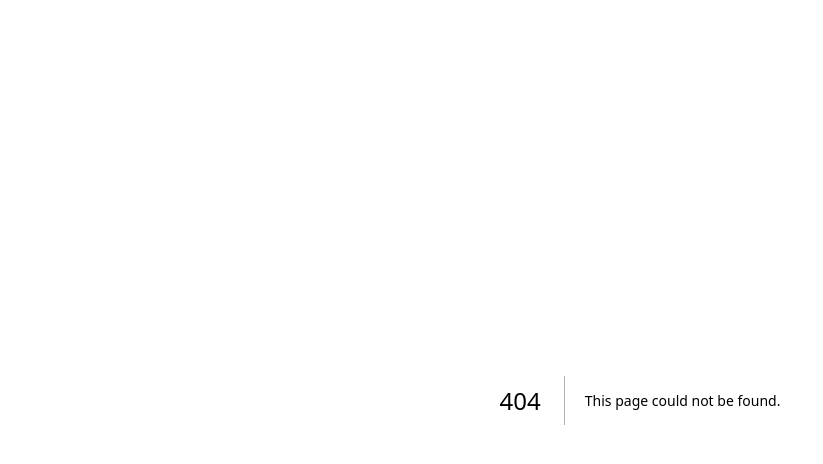
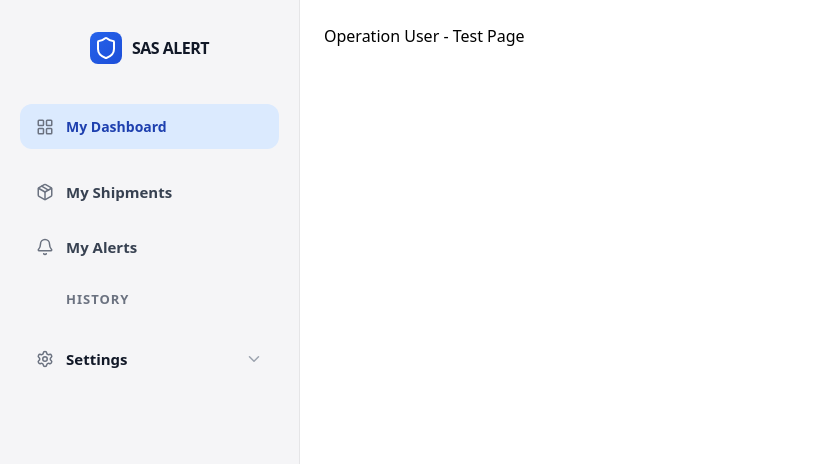
Before and after one commit to Nadeesha-Maduwantha/SAS_project, a Next.js app in the folder SAS/: page /operation_user in a window 1280 px wide. Before the commit this address had no page. Shown: the top 464 px of the page, without its empty margins (0-823 px from the left). Built offline with nearby package versions, Linux system fonts and the light colour scheme.

Commit message:
opration user nav bar

```diff
--- /dev/null
+++ b/SAS/app/(protected)/admin/page.tsx
@@ -0,0 +1,14 @@
+import AdminLeftNavBar from '../../../components/AdminUser/AdminLeftNavBar';
+
+export default function AdminPage() {
+  return (
+    <div style={{ display: 'flex' }}>
+      <AdminLeftNavBar />
+
+      <main style={{ padding: 24, flex: 1 }}>
+        <h1>Admin - Test Page</h1>
+        <p></p>
+      </main>
+    </div>
+  );
+}
--- /dev/null
+++ b/SAS/app/(protected)/operation_user/page.tsx
@@ -0,0 +1,14 @@
+import OperationLeftNavBar from '../../../components/OperationUser/OperationLeftNavBar';
+
+export default function OperationUserPage() {
+  return (
+    <div style={{ display: 'flex' }}>
+      <OperationLeftNavBar />
+
+      <main style={{ padding: 24, flex: 1 }}>
+        <h1>Operation User - Test Page</h1>
+        <p></p>
+      </main>
+    </div>
+  );
+}
--- a/SAS/components/AdminUser/AdminLeftNavBar.tsx
+++ b/SAS/components/AdminUser/AdminLeftNavBar.tsx
@@ -13,7 +13,8 @@ import {
   Shield,
   Plus,
 } from 'lucide-react';
-import '../../../styles/ComponentStyles/AdminLeftNavBar.css';
+import '../../styles/ComponentStyles/AdminLeftNavBar.css';
+
 
 export default function AdminLeftNavBar() {
   const router = useRouter();
@@ -68,7 +69,7 @@ export default function AdminLeftNavBar() {
           onClick={() => toggleSection('shipments')}
         >
           <FileText className="nav-icon" />
-          <span>DEPARTMENT SHIPMENTS</span>
+          <span>Department Shipments</span>
           <ChevronDown
             className={`chevron-icon ${expandedSections.shipments ? 'expanded' : ''}`}
           />
@@ -103,7 +104,7 @@ export default function AdminLeftNavBar() {
         onClick={() => handleNavigation('/admin/templates')}
       >
         <Plus className="nav-icon" />
-        <span>CREATE TEMPLATE</span>
+        <span>Create Template</span>
       </button>
 
       {/* Department Alerts */}
@@ -113,7 +114,7 @@ export default function AdminLeftNavBar() {
           onClick={() => toggleSection('alerts')}
         >
           <Bell className="nav-icon" />
-          <span>DEPARTMENT ALERTS</span>
+          <span>Department Alerts</span>
           <ChevronDown
             className={`chevron-icon ${expandedSections.alerts ? 'expanded' : ''}`}
           />
@@ -185,7 +186,7 @@ export default function AdminLeftNavBar() {
           onClick={() => toggleSection('history')}
         >
           <Clock className="nav-icon" />
-          <span>HISTORY</span>
+          <span>History</span>
           <ChevronDown
             className={`chevron-icon ${expandedSections.history ? 'expanded' : ''}`}
           />
@@ -215,7 +216,7 @@ export default function AdminLeftNavBar() {
           onClick={() => toggleSection('settings')}
         >
           <Settings className="nav-icon" />
-          <span>SETTINGS</span>
+          <span>Settings</span>
           <ChevronDown
             className={`chevron-icon ${expandedSections.settings ? 'expanded' : ''}`}
           />
--- /dev/null
+++ b/SAS/components/OperationUser/OperationLeftNavBar.tsx
@@ -0,0 +1,125 @@
+'use client';
+
+import { useState } from 'react';
+import { useRouter, usePathname } from 'next/navigation';
+import {
+  LayoutGrid,
+  Package,
+  Bell,
+  Settings,
+  ChevronDown,
+  Shield,
+  User,
+} from 'lucide-react';
+
+import '../../styles/ComponentStyles/OperationLeftNavBar.css';
+
+type Props = {
+  alertsCount?: number;
+};
+
+export default function OperationLeftNavBar({ alertsCount = 0 }: Props) {
+  const router = useRouter();
+  const pathname = usePathname();
+
+  const [expandedSections, setExpandedSections] = useState({
+    settings: false,
+  });
+
+  const toggleSection = (section: keyof typeof expandedSections) => {
+    setExpandedSections((prev) => ({
+      ...prev,
+      [section]: !prev[section],
+    }));
+  };
+
+  const handleNavigation = (path: string) => {
+    router.push(path);
+  };
+
+  const isActiveRoute = (path: string) => {
+    if (!pathname) return false;
+    return pathname === path || pathname.startsWith(path);
+  };
+
+  return (
+    <div className="op-nav-container">
+      {/* Header */}
+      <div className="nav-header">
+        <div className="nav-logo" onClick={() => handleNavigation('/operation_user/dashboard')}>
+          <Shield className="logo-icon" />
+          <span className="logo-text">SAS ALERT</span>
+        </div>
+      </div>
+
+      {/* My Dashboard */}
+      <button
+        className={`nav-dashboard-btn ${isActiveRoute('/operation_user/dashboard') ? 'active' : ''}`}
+        onClick={() => handleNavigation('/operation_user/dashboard')}
+      >
+        <LayoutGrid className="nav-icon" />
+        <span>My Dashboard</span>
+      </button>
+
+      {/* My Shipments (NO dropdown) */}
+      <button
+        className={`nav-single-btn ${isActiveRoute('/operation_user/shipments') ? 'active' : ''}`}
+        onClick={() => handleNavigation('/operation_user/shipments')}
+      >
+        <Package className="nav-icon" />
+        <span>My Shipments</span>
+      </button>
+
+      {/* My Alerts (NO dropdown) */}
+      <button
+        className={`nav-single-btn ${isActiveRoute('/operation_user/alerts') ? 'active' : ''}`}
+        onClick={() => handleNavigation('/operation_user/alerts')}
+      >
+        <Bell className="nav-icon" />
+        <span>My Alerts{alertsCount > 0 ? ` (${alertsCount})` : ''}</span>
+      </button>
+
+      {/* History (single) */}
+      <button
+        className={`nav-single-btn ${isActiveRoute('/operation_user/history') ? 'active' : ''}`}
+        onClick={() => handleNavigation('/operation_user/history')}
+      >
+        <span className="nav-history-label">HISTORY</span>
+      </button>
+
+      {/* Settings (dropdown) */}
+      <div className="nav-section">
+        <button
+          className="nav-section-header"
+          onClick={() => toggleSection('settings')}
+        >
+          <Settings className="nav-icon" />
+          <span>Settings</span>
+          <ChevronDown
+            className={`chevron-icon ${expandedSections.settings ? 'expanded' : ''}`}
+          />
+        </button>
+
+        {expandedSections.settings && (
+          <div className="nav-section-content">
+            <button
+              className={`nav-item ${isActiveRoute('/operation_user/settings/profile') ? 'active' : ''}`}
+              onClick={() => handleNavigation('/operation_user/settings/profile')}
+            >
+              <User className="nav-item-icon" />
+              <span>My Profile</span>
+            </button>
+
+            <button
+              className={`nav-item ${isActiveRoute('/operation_user/settings/notifications') ? 'active' : ''}`}
+              onClick={() => handleNavigation('/operation_user/settings/notifications')}
+            >
+              <Bell className="nav-item-icon" />
+              <span>Notification Preferences</span>
+            </button>
+          </div>
+        )}
+      </div>
+    </div>
+  );
+}
--- /dev/null
+++ b/SAS/styles/ComponentStyles/OperationLeftNavBar.css
@@ -0,0 +1,276 @@
+/* Operation Left Navigation Bar Styles (Admin theme based) */
+
+.op-nav-container {
+  width: 100%;
+  max-width: 300px;
+  height: 100vh;
+  background-color: #f5f5f7;
+  padding: 20px;
+  box-sizing: border-box;
+  overflow-y: auto;
+  display: flex;
+  flex-direction: column;
+  gap: 8px;
+  border-right: 1px solid #e5e5e7;
+}
+
+/* Header */
+.nav-header {
+  display: flex;
+  align-items: center;
+  justify-content: center;
+  gap: 8px;
+  margin-bottom: 20px;
+  padding: 12px;
+}
+
+.nav-logo {
+  display: flex;
+  align-items: center;
+  gap: 10px;
+  cursor: pointer;
+  user-select: none;
+}
+
+.logo-icon {
+  width: 32px;
+  height: 32px;
+  background: linear-gradient(135deg, #2563eb 0%, #1d4ed8 100%);
+  border-radius: 8px;
+  padding: 4px;
+  color: white;
+  flex-shrink: 0;
+}
+
+.logo-text {
+  font-size: 16px;
+  font-weight: 800;
+  color: #111827;
+  letter-spacing: -0.5px;
+}
+
+/* Dashboard Button (same as admin) */
+.nav-dashboard-btn {
+  display: flex;
+  align-items: center;
+  gap: 12px;
+  width: 100%;
+  padding: 12px 16px;
+  background-color: #dbeafe;
+  border: none;
+  border-radius: 12px;
+  cursor: pointer;
+  font-size: 14px;
+  font-weight: 700;
+  color: #1e40af;
+  transition: all 0.2s ease;
+  margin-bottom: 12px;
+}
+
+.nav-dashboard-btn:hover {
+  background-color: #bfdbfe;
+  transform: translateX(2px);
+}
+
+.nav-dashboard-btn.active {
+  background-color: #3b82f6;
+  color: white;
+}
+
+/* Single buttons (NO dropdown for shipments/alerts/history) */
+.nav-single-btn {
+  display: flex;
+  align-items: center;
+  gap: 12px;
+  width: 100%;
+  padding: 12px 16px;
+  background-color: transparent;
+  border: none;
+  border-radius: 10px;
+  cursor: pointer;
+  font-size: 15px;
+  color: #374151;
+  text-align: left;
+  transition: all 0.2s ease;
+  font-weight: 600;
+}
+
+.nav-single-btn:hover {
+  background-color: #efefef;
+}
+
+.nav-single-btn.active {
+  background-color: #dbeafe;
+  color: #1e40af;
+  border-left: 3px solid #3b82f6;
+  padding-left: 13px;
+}
+
+/* Icons */
+.nav-icon {
+  width: 18px;
+  height: 18px;
+  flex-shrink: 0;
+  color: #6b7280;
+}
+
+.nav-single-btn.active .nav-icon,
+.nav-dashboard-btn.active .nav-icon {
+  color: white;
+}
+
+.nav-history-label {
+  font-size: 13px;
+  font-weight: 700;
+  letter-spacing: 1px;
+  color: #6b7280;
+  text-transform: uppercase;
+  margin-left: 30px; /* aligns like “HISTORY” look */
+}
+
+/* Dropdown Sections (Only settings) */
+.nav-section {
+  display: flex;
+  flex-direction: column;
+  gap: 0;
+  margin-top: 6px;
+}
+
+.nav-section-header {
+  display: flex;
+  align-items: center;
+  gap: 12px;
+  width: 100%;
+  padding: 12px 16px;
+  background-color: transparent;
+  border: none;
+  border-radius: 10px;
+  cursor: pointer;
+  font-size: 15px;
+  font-weight: 700;
+  color: #111827;
+  transition: all 0.2s ease;
+}
+
+.nav-section-header:hover {
+  background-color: #efefef;
+}
+
+.chevron-icon {
+  width: 18px;
+  height: 18px;
+  margin-left: auto;
+  flex-shrink: 0;
+  color: #9ca3af;
+  transition: transform 0.3s ease;
+}
+
+.chevron-icon.expanded {
+  transform: rotate(180deg);
+}
+
+.nav-section-content {
+  display: flex;
+  flex-direction: column;
+  gap: 0;
+  padding-left: 12px;
+  border-left: 2px solid #d1d5db;
+  margin-left: 9px;
+  animation: slideDown 0.2s ease;
+}
+
+@keyframes slideDown {
+  from {
+    opacity: 0;
+    max-height: 0;
+    overflow: hidden;
+  }
+  to {
+    opacity: 1;
+    max-height: 500px;
+  }
+}
+
+/* Dropdown items */
+.nav-item {
+  display: flex;
+  align-items: center;
+  gap: 10px;
+  width: 100%;
+  padding: 10px 16px;
+  background-color: transparent;
+  border: none;
+  border-radius: 8px;
+  cursor: pointer;
+  font-size: 14px;
+  color: #374151;
+  text-align: left;
+  transition: all 0.2s ease;
+  font-weight: 600;
+}
+
+.nav-item:hover {
+  background-color: #e5e7eb;
+  color: #1f2937;
+  padding-left: 20px;
+}
+
+.nav-item.active {
+  background-color: #dbeafe;
+  color: #1e40af;
+  font-weight: 700;
+  border-left: 3px solid #3b82f6;
+  padding-left: 13px;
+}
+
+.nav-item-icon {
+  width: 16px;
+  height: 16px;
+  color: #6b7280;
+}
+
+/* Scrollbar */
+.op-nav-container::-webkit-scrollbar {
+  width: 6px;
+}
+.op-nav-container::-webkit-scrollbar-track {
+  background: transparent;
+}
+.op-nav-container::-webkit-scrollbar-thumb {
+  background: #d1d5db;
+  border-radius: 3px;
+}
+.op-nav-container::-webkit-scrollbar-thumb:hover {
+  background: #9ca3af;
+}
+
+/* Responsive */
+@media (max-width: 768px) {
+  .op-nav-container {
+    max-width: 250px;
+    padding: 16px;
+    gap: 6px;
+  }
+
+  .nav-dashboard-btn,
+  .nav-single-btn,
+  .nav-section-header,
+  .nav-item {
+    font-size: 13px;
+    padding: 10px 12px;
+  }
+
+  .nav-icon {
+    width: 16px;
+    height: 16px;
+  }
+
+  .chevron-icon {
+    width: 16px;
+    height: 16px;
+  }
+
+  .logo-text {
+    font-size: 14px;
+  }
+}
```
Also changed, not shown: 1 other file (tests, documents, lock files or other folders).
